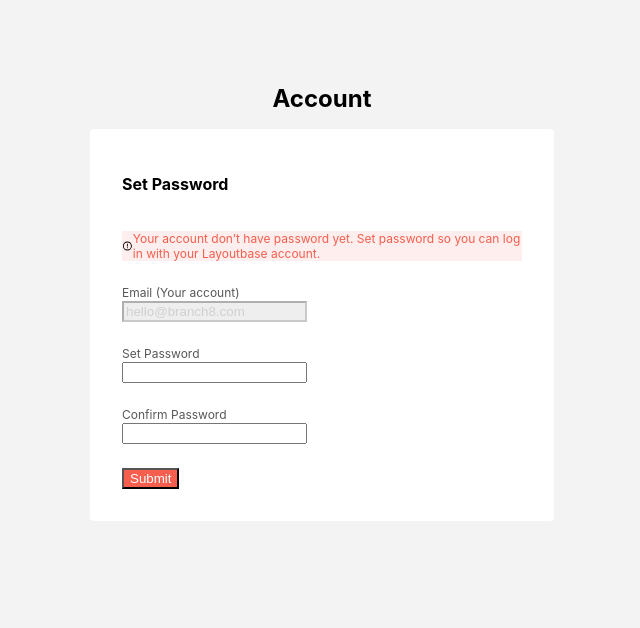
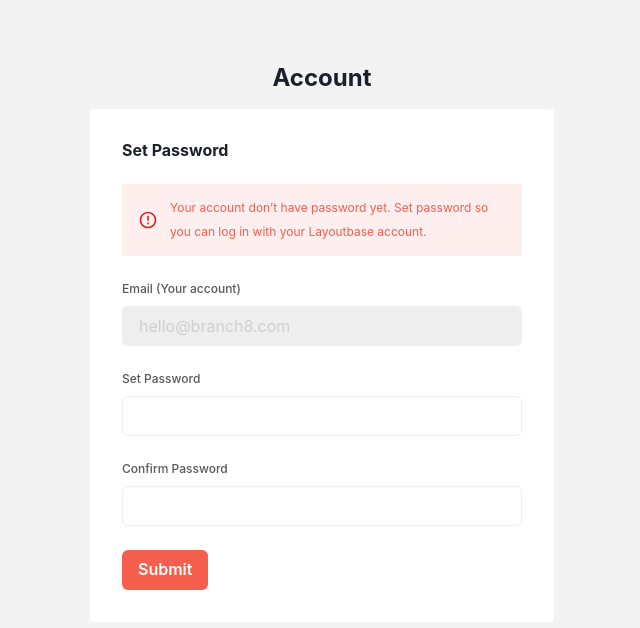
Before and after one commit to lennonx0904/account-form, a React (Create React App) app: page / in a window 1280 px wide. Shown: the top 628 px of the page, without its empty margins (318-958 px from the left). Built offline with nearby package versions, Linux system fonts and the light colour scheme.

Commit message:
feat: add input component and use theme

```diff
--- a/src/App.tsx
+++ b/src/App.tsx
@@ -14,6 +14,8 @@ import {
 } from "@chakra-ui/react";
 import { RiErrorWarningLine } from "react-icons/ri";
 import { useForm } from "react-hook-form";
+
+import { FormInput } from "components";
 
 interface FormProps {
   password: string;
@@ -78,14 +80,11 @@ const AccountForm = () => {
                 />
               </FormControl>
 
-              <FormControl>
-                <FormLabel htmlFor="password" fontSize="12px" color="#585858">
-                  Set Password
-                </FormLabel>
-                <Input
+              <FormInput
                 id="password"
-                  _focus={{ borderColor: "#f65e4e", boxShadow: "none" }}
-                  {...register("password", {
+                label="Set Password"
+                htmlFor="password"
+                register={register("password", {
                   required: "Password is required",
                   pattern: {
                     value:
@@ -94,23 +93,14 @@ const AccountForm = () => {
                       "Minimum eight characters, at least one letter, one number and one special character.",
                   },
                 })}
+                errors={errors.password}
               />
-              </FormControl>
 
-              {errors.password && <p>{errors.password.message}</p>}
-
-              <FormControl>
-                <FormLabel
+              <FormInput
+                id="confirmPassword"
+                label=" Confirm Password"
                 htmlFor="confirmPassword"
-                  fontSize="12px"
-                  color="#585858"
-                >
-                  Confirm Password
-                </FormLabel>
-                <Input
-                  id="confirmPassword"
-                  _focus={{ borderColor: "#f65e4e", boxShadow: "none" }}
-                  {...register("confirmPassword", {
+                register={register("confirmPassword", {
                   required: "Confirm password is required",
                   validate: (value) => {
                     const { password } = getValues();
@@ -120,12 +110,8 @@ const AccountForm = () => {
                     );
                   },
                 })}
+                errors={errors.confirmPassword}
               />
-              </FormControl>
-
-              {errors.confirmPassword && (
-                <p>{errors.confirmPassword.message}</p>
-              )}
 
               <FormControl>
                 <Flex>
--- /dev/null
+++ b/src/components/FormInput/index.tsx
@@ -0,0 +1,38 @@
+import {
+  FormControl,
+  FormLabel,
+  Input,
+  Text,
+  FormErrorMessage,
+} from "@chakra-ui/react";
+
+const FormInput = (props: any) => {
+  const { id, label, htmlFor, register, errors } = props;
+
+  const isInvalid = Boolean(errors);
+
+  return (
+    <FormControl isInvalid={isInvalid}>
+      <FormLabel htmlFor={htmlFor} fontSize="12px" color="gray.400">
+        {label}
+      </FormLabel>
+      <Input
+        id={id}
+        _focus={{ borderColor: "red.100", boxShadow: "none" }}
+        // _hover={{ borderColor: "gray.100" }}
+        _disabled={{
+          bgColor: "gray.200",
+          color: "gray.300",
+          opacity: 1,
+          cursor: "not-allowed",
+        }}
+        {...register}
+      />
+      <FormErrorMessage>
+        <Text>{errors && errors.message}</Text>
+      </FormErrorMessage>
+    </FormControl>
+  );
+};
+
+export default FormInput;
--- /dev/null
+++ b/src/components/index.ts
@@ -0,0 +1 @@
+export { default as FormInput } from "./FormInput";
--- a/src/index.tsx
+++ b/src/index.tsx
@@ -1,19 +1,31 @@
-import React from 'react';
-import ReactDOM from 'react-dom/client';
-import './index.css';
-import App from './App';
-import reportWebVitals from './reportWebVitals';
+import { StrictMode } from "react";
+import { render } from "react-dom";
+import { ChakraProvider, extendTheme } from "@chakra-ui/react";
+import App from "./App";
 
-const root = ReactDOM.createRoot(
-  document.getElementById('root') as HTMLElement
+const theme = extendTheme({
+  colors: {
+    red: {
+      100: "#f65e4e",
+      200: "#ee5140",
+      300: "#fc7365",
+      400: "rgba(255,62,62, 0.1)",
+    },
+    gray: {
+      100: "rgba(196,196,196, 1)",
+      200: "#eeeeee",
+      300: "#d0d0d0",
+      400: "#585858",
+    },
+  },
+});
+
+const rootElement = document.getElementById("root");
+render(
+  <StrictMode>
+    <ChakraProvider theme={theme}>
+      <App />
+    </ChakraProvider>
+  </StrictMode>,
+  rootElement
 );
-root.render(
-  <React.StrictMode>
-    <App />
-  </React.StrictMode>
-);
-
-// If you want to start measuring performance in your app, pass a function
-// to log results (for example: reportWebVitals(console.log))
-// or send to an analytics endpoint. Learn more: https://bit.ly/CRA-vitals
-reportWebVitals();
--- a/tsconfig.json
+++ b/tsconfig.json
@@ -18,7 +18,8 @@
     "resolveJsonModule": true,
     "isolatedModules": true,
     "noEmit": true,
-    "jsx": "react-jsx"
+    "jsx": "react-jsx",
+    "baseUrl": "./src"
   },
   "include": [
     "src"
```
Lines whose indentation alone changed are shown as unchanged.
